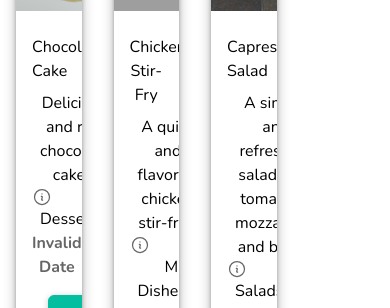
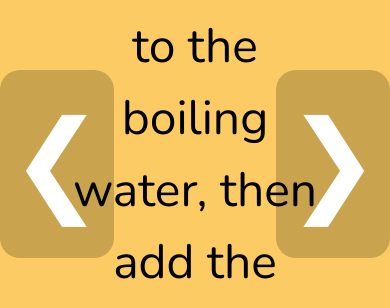
Before and after one commit to Tingyi-Ruan11/DishDelights, a Next.js app: page / in a window 390 px wide. Shown: the part 348-656 px from the top of the page. Built offline with nearby package versions, Linux system fonts and the light colour scheme; grey boxes are pictures that could not be loaded.

Commit message:
recipeStepsCards

```diff
--- a/components/layout/layout.js
+++ b/components/layout/layout.js
@@ -2,6 +2,8 @@ import { Fragment, useContext } from "react";
 
 import MainHeader from "./main-header";
 import { Nunito } from "next/font/google";
+
+
 const font = Nunito({
   subsets: ["latin"],
 });
--- a/components/recipe-detail/logistics-item.js
+++ b/components/recipe-detail/logistics-item.js
@@ -5,9 +5,9 @@ function LogisticsItem(props) {
 
   return (
     <li className={classes.item}>
-      <span className={classes.icon}>
+      {/* <span className={classes.icon}>
         <Icon />
-      </span>
+      </span> */}
       <span className={classes.content}>{props.children}</span>
     </li>
   );
--- a/components/recipe-detail/recipe-logistics.js
+++ b/components/recipe-detail/recipe-logistics.js
@@ -4,31 +4,95 @@ import LogisticsItem from "./logistics-item";
 import classes from "./recipe-logistics.module.css";
 
 function RecipeLogistics(props) {
-  const {
-    title,
-    date,
-    id,
-    description,
-    ingredients,
-    instructions,
-    category,
-    image,
-    imageAlt,
-  } = props;
+  // const {
+  //   title,
+  //   date,
+  //   id,
+  //   description,
+  //   ingredients,
+  //   instructions,
+  //   category,
+  //   image,
+  //   imageAlt,
+  // } = props;
 
-  // const humanReadableDate = new Date(date).toLocaleDateString("en-US", {
-  //   day: "numeric",
-  //   month: "long",
-  //   year: "numeric",
-  // });
-  // const addressText = address.replace(", ", "\n");
+  // const { ...data } = props;
+
+  const data = {
+    idMeal: "52771",
+    strMeal: "Spicy Arrabiata Penne",
+    strDrinkAlternate: null,
+    strCategory: "Vegetarian",
+    strArea: "Italian",
+    strInstructions:
+      "Bring a large pot of water to a boil. Add kosher salt to the boiling water, then add the pasta. Cook according to the package instructions, about 9 minutes.\r\nIn a large skillet over medium-high heat, add the olive oil and heat until the oil starts to shimmer. Add the garlic and cook, stirring, until fragrant, 1 to 2 minutes. Add the chopped tomatoes, red chile flakes, Italian seasoning and salt and pepper to taste. Bring to a boil and cook for 5 minutes. Remove from the heat and add the chopped basil.\r\nDrain the pasta and add it to the sauce. Garnish with Parmigiano-Reggiano flakes and more basil and serve warm.",
+    strMealThumb:
+      "https://www.themealdb.com/images/media/meals/ustsqw1468250014.jpg",
+    strTags: "Pasta,Curry",
+    strYoutube: "https://www.youtube.com/watch?v=1IszT_guI08",
+    strIngredient1: "penne rigate",
+    strIngredient2: "olive oil",
+    strIngredient3: "garlic",
+    strIngredient4: "chopped tomatoes",
+    strIngredient5: "red chile flakes",
+    strIngredient6: "italian seasoning",
+    strIngredient7: "basil",
+    strIngredient8: "Parmigiano-Reggiano",
+    strIngredient9: "",
+    strIngredient10: "",
+    strIngredient11: "",
+    strIngredient12: "",
+    strIngredient13: "",
+    strIngredient14: "",
+    strIngredient15: "",
+    strIngredient16: null,
+    strIngredient17: null,
+    strIngredient18: null,
+    strIngredient19: null,
+    strIngredient20: null,
+    strMeasure1: "1 pound",
+    strMeasure2: "1/4 cup",
+    strMeasure3: "3 cloves",
+    strMeasure4: "1 tin ",
+    strMeasure5: "1/2 teaspoon",
+    strMeasure6: "1/2 teaspoon",
+    strMeasure7: "6 leaves",
+    strMeasure8: "spinkling",
+    strMeasure9: "",
+    strMeasure10: "",
+    strMeasure11: "",
+    strMeasure12: "",
+    strMeasure13: "",
+    strMeasure14: "",
+    strMeasure15: "",
+    strMeasure16: null,
+    strMeasure17: null,
+    strMeasure18: null,
+    strMeasure19: null,
+    strMeasure20: null,
+    strSource: null,
+    strImageSource: null,
+    strCreativeCommonsConfirmed: null,
+    dateModified: null,
+  };
+
+  const ingredientitems = [];
+  for (let i = 1; i <= 20; i++) {
+    const ingredient = data[`strIngredient${i}`];
+    const ingredientMeasure = data[`strMeasure${i}`];
+    if (ingredient && ingredient.trim() !== "") {
+      ingredientitems.push(
+        <LogisticsItem key={`ingredients-${i}`}>
+          {classes.longText}
+        {ingredient+":"+ingredientMeasure}</LogisticsItem>
+      );
+    }
+  }
+
   const images = image;
   console.log("images", images);
   return (
     <section className={classes.logistics}>
-      {/* <div className={classes.image}>
-        <Image src={`/${image}`} alt={imageAlt} width={400} height={400} />
-      </div> */}
       <div className={classes.imageGroup}>
         {images.map(
           (
@@ -49,13 +113,12 @@ function RecipeLogistics(props) {
         )}
       </div>
       <ul className={classes.list}>
-        <h2>{title}</h2>
+        {ingredientitems}
+      </ul>
+      {/* <ul className={classes.list}>
         <LogisticsItem>
           <time>{date}</time>
         </LogisticsItem>
-        {/* <LogisticsItem icon={AddressIcon}>
-          <address>{addressText}</address>
-        </LogisticsItem> */}
         <LogisticsItem>
           <div className={classes.longText}>{description}</div>
         </LogisticsItem>
@@ -73,7 +136,7 @@ function RecipeLogistics(props) {
             {categoryItem}
           </LogisticsItem>
         ))}
-      </ul>
+      </ul> */}
     </section>
   );
 }
--- a/components/recipe-detail/recipe-summary.js
+++ b/components/recipe-detail/recipe-summary.js
@@ -1,11 +1,11 @@
 import classes from './recipe-summary.module.css';
 
 function RecipeSummary(props) {
-  const { title } = props;
+  const { strMeal } = props;
 
   return (
     <section className={classes.summary}>
-      <h1>{title}</h1>
+      <h1>{strMeal}</h1>
     </section>
   );
 }
--- /dev/null
+++ b/components/recipes/recipe-step-card.js
@@ -0,0 +1,97 @@
+import { useState } from "react";
+import styles from "./recipe-step-card.module.css";
+
+const RecipeStepCard = (props) => {
+  const [currentStep, setCurrentStep] = useState(0);
+  //   const data = props.data;
+  const data = {
+    idMeal: "52771",
+    strMeal: "Spicy Arrabiata Penne",
+    strDrinkAlternate: null,
+    strCategory: "Vegetarian",
+    strArea: "Italian",
+    strInstructions:
+      "Bring a large pot of water to a boil. Add kosher salt to the boiling water, then add the pasta. Cook according to the package instructions, about 9 minutes.\r\nIn a large skillet over medium-high heat, add the olive oil and heat until the oil starts to shimmer. Add the garlic and cook, stirring, until fragrant, 1 to 2 minutes. Add the chopped tomatoes, red chile flakes, Italian seasoning and salt and pepper to taste. Bring to a boil and cook for 5 minutes. Remove from the heat and add the chopped basil.\r\nDrain the pasta and add it to the sauce. Garnish with Parmigiano-Reggiano flakes and more basil and serve warm.",
+    strMealThumb:
+      "https://www.themealdb.com/images/media/meals/ustsqw1468250014.jpg",
+    strTags: "Pasta,Curry",
+    strYoutube: "https://www.youtube.com/watch?v=1IszT_guI08",
+    strIngredient1: "penne rigate",
+    strIngredient2: "olive oil",
+    strIngredient3: "garlic",
+    strIngredient4: "chopped tomatoes",
+    strIngredient5: "red chile flakes",
+    strIngredient6: "italian seasoning",
+    strIngredient7: "basil",
+    strIngredient8: "Parmigiano-Reggiano",
+    strIngredient9: "",
+    strIngredient10: "",
+    strIngredient11: "",
+    strIngredient12: "",
+    strIngredient13: "",
+    strIngredient14: "",
+    strIngredient15: "",
+    strIngredient16: null,
+    strIngredient17: null,
+    strIngredient18: null,
+    strIngredient19: null,
+    strIngredient20: null,
+    strMeasure1: "1 pound",
+    strMeasure2: "1/4 cup",
+    strMeasure3: "3 cloves",
+    strMeasure4: "1 tin ",
+    strMeasure5: "1/2 teaspoon",
+    strMeasure6: "1/2 teaspoon",
+    strMeasure7: "6 leaves",
+    strMeasure8: "spinkling",
+    strMeasure9: "",
+    strMeasure10: "",
+    strMeasure11: "",
+    strMeasure12: "",
+    strMeasure13: "",
+    strMeasure14: "",
+    strMeasure15: "",
+    strMeasure16: null,
+    strMeasure17: null,
+    strMeasure18: null,
+    strMeasure19: null,
+    strMeasure20: null,
+    strSource: null,
+    strImageSource: null,
+    strCreativeCommonsConfirmed: null,
+    dateModified: null,
+  };
+
+  const stepsData = data.strInstructions.split("\r\n");
+  console.log(stepsData);
+  console.log(stepsData[currentStep]);
+
+  const handleNextStep = () => {
+    if (currentStep < stepsData.length - 1) {
+      setCurrentStep(currentStep + 1);
+    }
+  };
+
+  const handlePrevStep = () => {
+    if (currentStep > 0) {
+      setCurrentStep(currentStep - 1);
+    }
+  };
+
+  return (
+    <div className={styles.recipeCard}>
+      <div className={styles.prev_icon}>&#10094;</div>
+      <div className={styles.next_icon}>&#10095;</div>
+      <div className={styles.step}>
+        <span>STEP {currentStep + 1}</span>
+        <span>{stepsData[currentStep]}</span>
+      </div>
+      <div className={styles.controls}>
+        <div className={styles.prev} onClick={handlePrevStep}></div>
+        <div className={styles.next} onClick={handleNextStep}></div>
+      </div>
+    </div>
+  );
+};
+
+export default RecipeStepCard;
--- /dev/null
+++ b/components/recipes/recipe-step-card.module.css
@@ -0,0 +1,91 @@
+/* RecipeCard.module.css */
+
+.recipeCard {
+  font-size: 3rem;
+  /* width: 100%;
+    max-width: 900px;
+    margin: 0 auto; */
+  position: fixed; /* 将其固定在屏幕上 */
+  top: 80px;
+  left: 0;
+  width: 100%; /* 占据整个屏幕宽度 */
+  height: 100%;
+  /* 占据整个屏幕高度 */
+  margin: 0;
+  padding: 0;
+  background-color: #fccb63;
+  overflow: hidden;
+  display: none; /* 默认隐藏 */
+  justify-content: center;
+  border-radius: 10px;
+  border-color: red;
+  border: 10px;
+}
+
+.step {
+  width: 80%; /* 占据整个屏幕宽度 */
+  height: 100%;
+  background-color: transparent;
+  padding: 20px;
+  text-align: center;
+  display: flex;
+  flex-direction: column;
+  align-items: center;
+  justify-content: center;
+}
+
+.controls {
+  position: absolute; /* 绝对定位 */
+  top: 0;
+  left: 0;
+  width: 100%;
+  height: 100%;
+  display: flex;
+  justify-content: space-between;
+  margin-top: 10px;
+}
+
+.prev,
+.next {
+  position: absolute;
+  top: 0;
+  width: 50%;
+  height: 100%;
+  cursor: pointer;
+  background-color: transparent;
+}
+
+.prev {
+  left: 0;
+}
+
+.next {
+  right: 0;
+}
+
+.prev_icon,
+.next_icon {
+  position: absolute;
+  top: 40%;
+  background-color: rgba(0, 0, 0, 0.2);
+  color: white;
+  padding: 10px;
+  font-size: 7rem;
+  border-radius: 20px;
+}
+
+.prev_icon {
+  left: 0;
+}
+
+.next_icon {
+  right: 0;
+}
+
+/* 媒体查询 */
+@media screen and (max-width: 1200px) {
+  .recipeCard {
+    display: flex;
+    /* 当屏幕宽度小于900px时显示 */
+  }
+}
--- a/pages/index.js
+++ b/pages/index.js
@@ -7,10 +7,12 @@ import RecipeList from '../components/recipes/recipe-list';
 
 import { getAllRecipes } from '@/dummy-recipes';
 import Categories from '@/components/ui/categories';
+import RecipeStepCard from '@/components/recipes/recipe-step-card';
 
 function HomePage(props) {
   return (
     <div>
+      <RecipeStepCard />
       <Head>
         <title>Dish Delights</title>
         <meta
```
